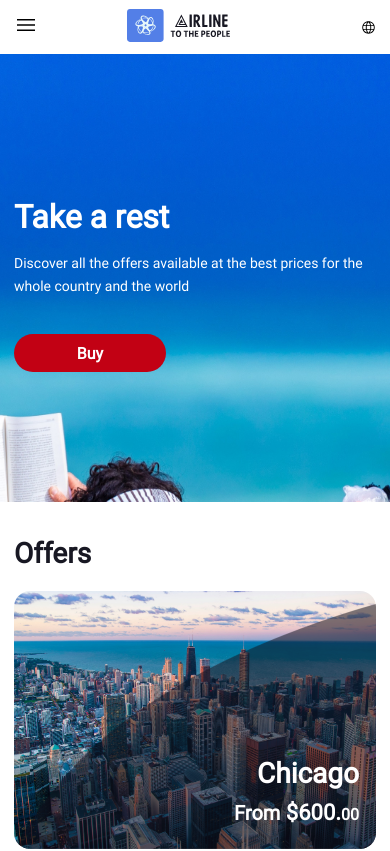
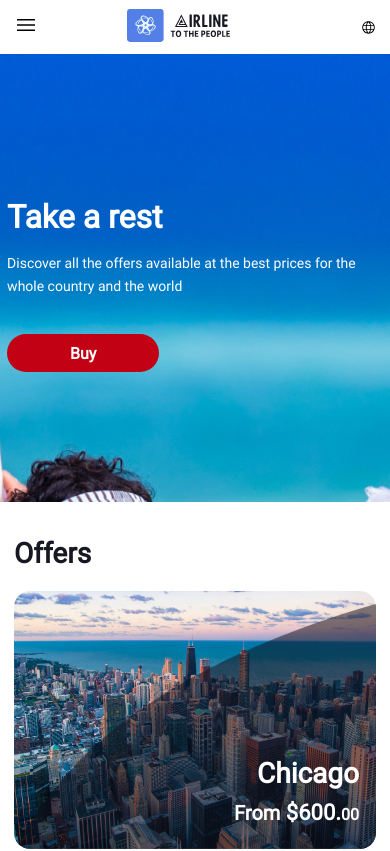
Before and after one commit to karlozjaramillo/prueba-ingreso-ux-2024, an Angular app: page / in a window 390 px wide. Shown: the top 851 px of the page. Built offline with nearby package versions, Linux system fonts and the light colour scheme.

Commit message:
The main banner image is included in the html

```diff
--- a/src/app/header/header.component.html
+++ b/src/app/header/header.component.html
@@ -1,4 +1,5 @@
 <header class="header">
+    <img src="../../assets/images/main-banner.jpg" alt="main-banner">
     <div class="header__content">
         <div class="header__content-title">
             <span>Take a rest</span>
--- a/src/app/header/header.component.scss
+++ b/src/app/header/header.component.scss
@@ -2,19 +2,27 @@
 
 // Header component
 .header {
+    overflow: hidden;
+    position: relative;
     display: flex;
     align-items: center;
     width: 100%;
     height: auto;
-    min-height: 448px;
-    background-image: url("../../assets/images/main-banner.jpg");
-    background-size: cover;
-    background-position-y: -10px;
-    padding: 0 96px;
+    max-height: 448px;
+
+    img {
+        position: relative;
+        top: 250px;
+        width: 100%;
+        height: 140vh;
+        object-fit: cover;
+    }
 }
 
 .header__content {
-    max-width: 564px;
+    position: absolute;
+    padding: 0 6.67%;
+    max-width: 750px;
 }
 
 .header__content-title,
@@ -53,31 +61,63 @@
 }
 
 // Media Queries
+@media (min-width:1440px) {
+    .header {
+        img {
+            // left: 0%;
+        }
+    }
+}
+
+@media (max-width:1440px) {
+    .header {
+        img {
+            // left: -15%;
+        }
+    }
+}
+
 @media (max-width:1200px) {
     .header {
-        background-position-x: 50%;
-        background-size: 130% 210%;
+        img {
+            // left: -30%;
+        }
+    }
+}
+
+@media (max-width:992px) {
+    .header {
+        img {
+            // left: -40%;
+        }
     }
 }
 
 @media (max-width:768px) {
     .header {
-        padding: 0 14px;
-        background-size: 160% 210%;
+        img {
+            // left: -70%;
+        }
+    }
+
+    .header__content {
+        padding: 0 1.823%;
     }
 }
 
 @media (max-width:640px) {
     .header {
-        background-position-x: 50%;
-        background-size: 180% 210%;
+        img {
+            // left: -95%;
+        }
     }
 }
 
 @media (max-width:480px) {
     .header {
-        background-position-x: 50%;
-        background-size: 280% 212%;
+        img {
+            // left: -150%;
+        }
     }
 
     .header__content-title {
@@ -91,7 +131,5 @@
 
 @media (max-width:414px) {
     .header {
-        background-position-x: 48%;
-        background-size: 345% 212%;
     }
 }
```
